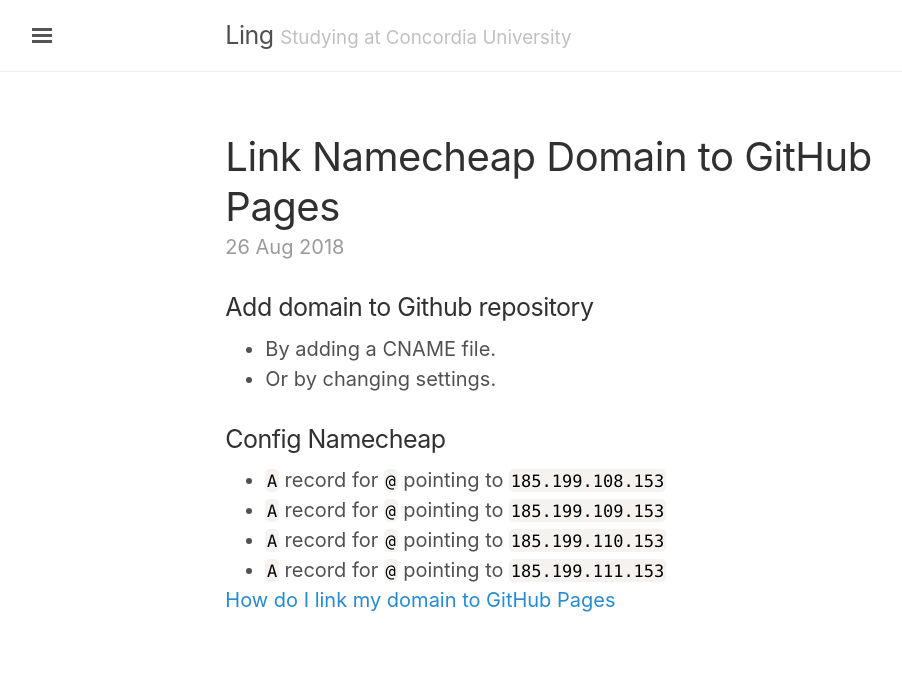
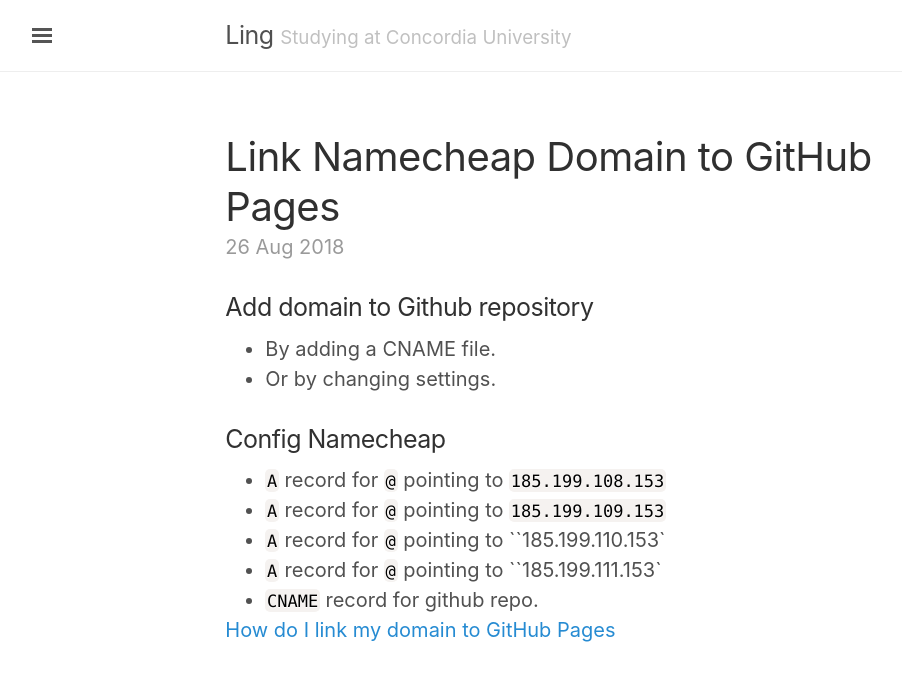
Before and after one commit to lingt-xyz/note, a Jekyll site: the page built from _posts/2018-08-26-link-namecheap-domain-to-GitHub-Pages.md, in a window 1280 px wide. Shown: the top 681 px of the page, without its empty margins (3-905 px from the left). Built offline with Jekyll 4.4.1, drawn with Linux system fonts in a browser that asks for light colours.

Commit message:
update namecheap setup

```diff
--- a/_posts/2018-08-26-link-namecheap-domain-to-GitHub-Pages.md
+++ b/_posts/2018-08-26-link-namecheap-domain-to-GitHub-Pages.md
@@ -11,9 +11,10 @@
 * Or by changing settings.
 
 ### Config Namecheap
-* ``A`` record for ``@`` pointing to ``185.199.108.153``
-* ``A`` record for ``@`` pointing to ``185.199.109.153``
-* ``A`` record for ``@`` pointing to ``185.199.110.153``
-* ``A`` record for ``@`` pointing to ``185.199.111.153``
+* `A` record for `@` pointing to `185.199.108.153`
+* `A` record for `@` pointing to `185.199.109.153`
+* `A` record for `@` pointing to ``185.199.110.153`
+* `A` record for `@` pointing to ``185.199.111.153`
+* `CNAME` record for github repo.
 
 [How do I link my domain to GitHub Pages](https://www.namecheap.com/support/knowledgebase/article.aspx/9645/2208/how-do-i-link-my-domain-to-github-pages/)
```
